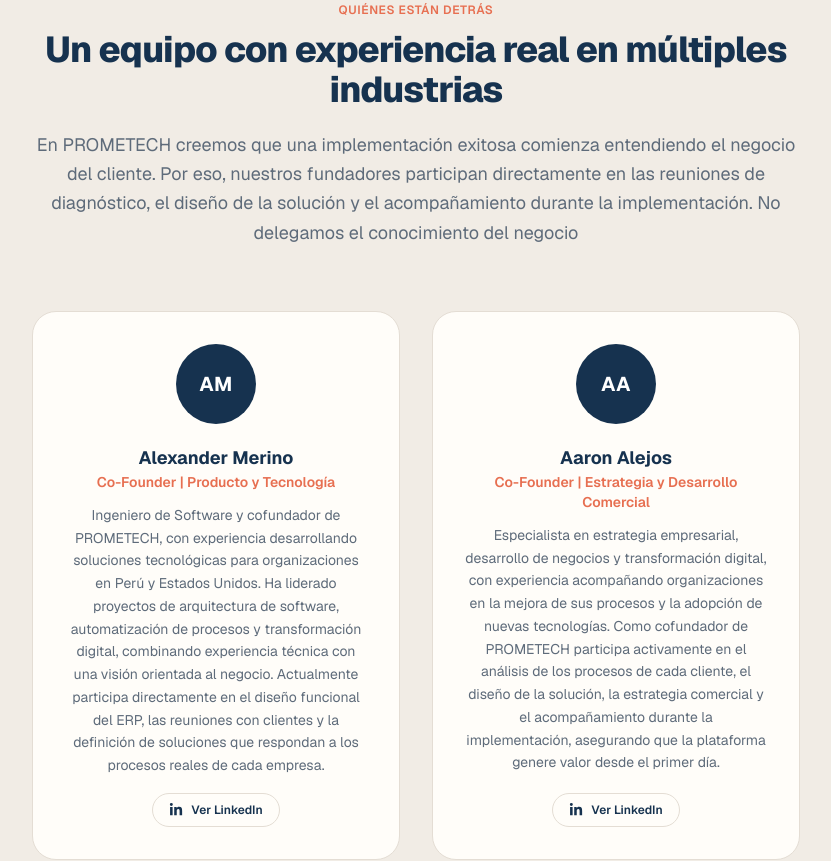
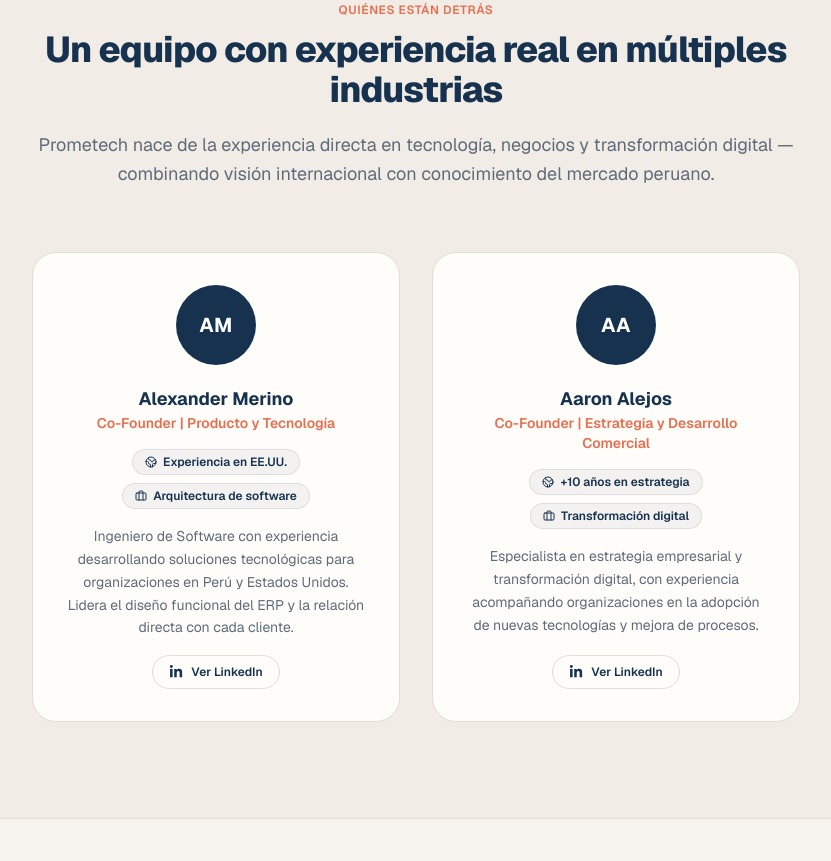
Before and after one commit to alexandermerino-prometech/landing-page, a Next.js app: page / in a window 1280 px wide. Shown: the part 7360-8221 px from the top of the page, without its empty margins (224-1055 px from the left). Built offline with nearby package versions, Linux system fonts and the light colour scheme.

Commit message:
fix issues

```diff
--- a/app/components/EquipoExperiencia.tsx
+++ b/app/components/EquipoExperiencia.tsx
@@ -1,11 +1,13 @@
 "use client";
 
 import { FaLinkedinIn } from "react-icons/fa";
+import { Globe2, Briefcase } from "lucide-react";
 
 interface Persona {
   nombre: string;
   rol: string;
-  experiencia: string;
+  bio: string;
+  highlights: string[];
   linkedin?: string;
 }
 
@@ -13,15 +15,15 @@
   {
     nombre: "Alexander Merino",
     rol: "Co-Founder | Producto y Tecnología",
-    experiencia:
-      "Ingeniero de Software y cofundador de PROMETECH, con experiencia desarrollando soluciones tecnológicas para organizaciones en Perú y Estados Unidos. Ha liderado proyectos de arquitectura de software, automatización de procesos y transformación digital, combinando experiencia técnica con una visión orientada al negocio. Actualmente participa directamente en el diseño funcional del ERP, las reuniones con clientes y la definición de soluciones que respondan a los procesos reales de cada empresa.",
+    bio: "Ingeniero de Software con experiencia desarrollando soluciones tecnológicas para organizaciones en Perú y Estados Unidos. Lidera el diseño funcional del ERP y la relación directa con cada cliente.",
+    highlights: ["Experiencia en EE.UU.", "Arquitectura de software"],
     linkedin: "https://www.linkedin.com/in/alexander-merino/",
   },
   {
     nombre: "Aaron Alejos",
     rol: "Co-Founder | Estrategia y Desarrollo Comercial",
-    experiencia:
-      "Especialista en estrategia empresarial, desarrollo de negocios y transformación digital, con experiencia acompañando organizaciones en la mejora de sus procesos y la adopción de nuevas tecnologías. Como cofundador de PROMETECH participa activamente en el análisis de los procesos de cada cliente, el diseño de la solución, la estrategia comercial y el acompañamiento durante la implementación, asegurando que la plataforma genere valor desde el primer día.",
+    bio: "Especialista en estrategia empresarial y transformación digital, con experiencia acompañando organizaciones en la adopción de nuevas tecnologías y mejora de procesos.",
+    highlights: ["+10 años en estrategia", "Transformación digital"],
     linkedin: "https://www.linkedin.com/in/aaron-alejos-flores/",
   },
 ];
@@ -47,7 +49,7 @@
             Un equipo con experiencia real en múltiples industrias
           </h2>
           <p className="text-[#5E6B7A] text-lg leading-relaxed">
-            En PROMETECH creemos que una implementación exitosa comienza entendiendo el negocio del cliente. Por eso, nuestros fundadores participan directamente en las reuniones de diagnóstico, el diseño de la solución y el acompañamiento durante la implementación. No delegamos el conocimiento del negocio
+            Prometech nace de la experiencia directa en tecnología, negocios y transformación digital — combinando visión internacional con conocimiento del mercado peruano.
           </p>
         </div>
 
@@ -57,7 +59,6 @@
               key={persona.nombre}
               className="bg-[#FFFDF9] rounded-3xl border border-[#E4DDD4] p-8 flex flex-col items-center text-center hover:shadow-md hover:border-[#16324F]/20 transition-all duration-300"
             >
-              {/* Avatar con iniciales, sin foto */}
               <div
                 className="w-20 h-20 rounded-full bg-[#16324F] flex items-center justify-center mb-5 flex-shrink-0"
                 aria-hidden="true"
@@ -68,10 +69,27 @@
               </div>
 
               <h3 className="text-lg font-bold text-[#16324F]">{persona.nombre}</h3>
-              <span className="text-sm font-semibold text-[#E76F51] mb-3">{persona.rol}</span>
+              <span className="text-sm font-semibold text-[#E76F51] mb-4">{persona.rol}</span>
+
+              {/* Badges de highlights — aquí resalta lo de EE.UU. */}
+              <div className="flex flex-wrap justify-center gap-2 mb-4">
+                {persona.highlights.map((highlight, i) => (
+                  <span
+                    key={highlight}
+                    className="inline-flex items-center gap-1.5 text-xs font-semibold text-[#16324F] bg-[#16324F]/5 border border-[#16324F]/10 rounded-full px-3 py-1"
+                  >
+                    {i === 0 ? (
+                      <Globe2 className="w-3 h-3" aria-hidden="true" />
+                    ) : (
+                      <Briefcase className="w-3 h-3" aria-hidden="true" />
+                    )}
+                    {highlight}
+                  </span>
+                ))}
+              </div>
 
               <p className="text-sm text-[#5E6B7A] leading-relaxed mb-4">
-                {persona.experiencia}
+                {persona.bio}
               </p>
 
               {persona.linkedin && (
```
